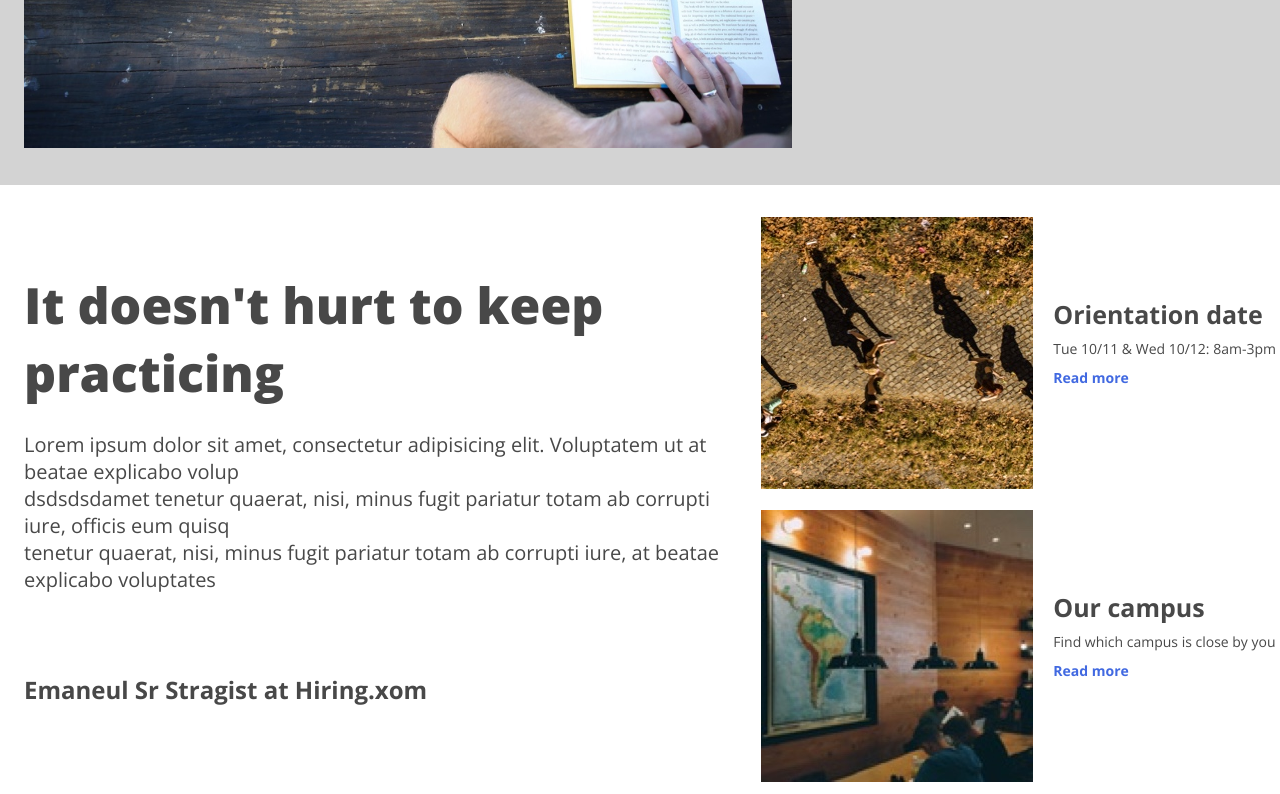
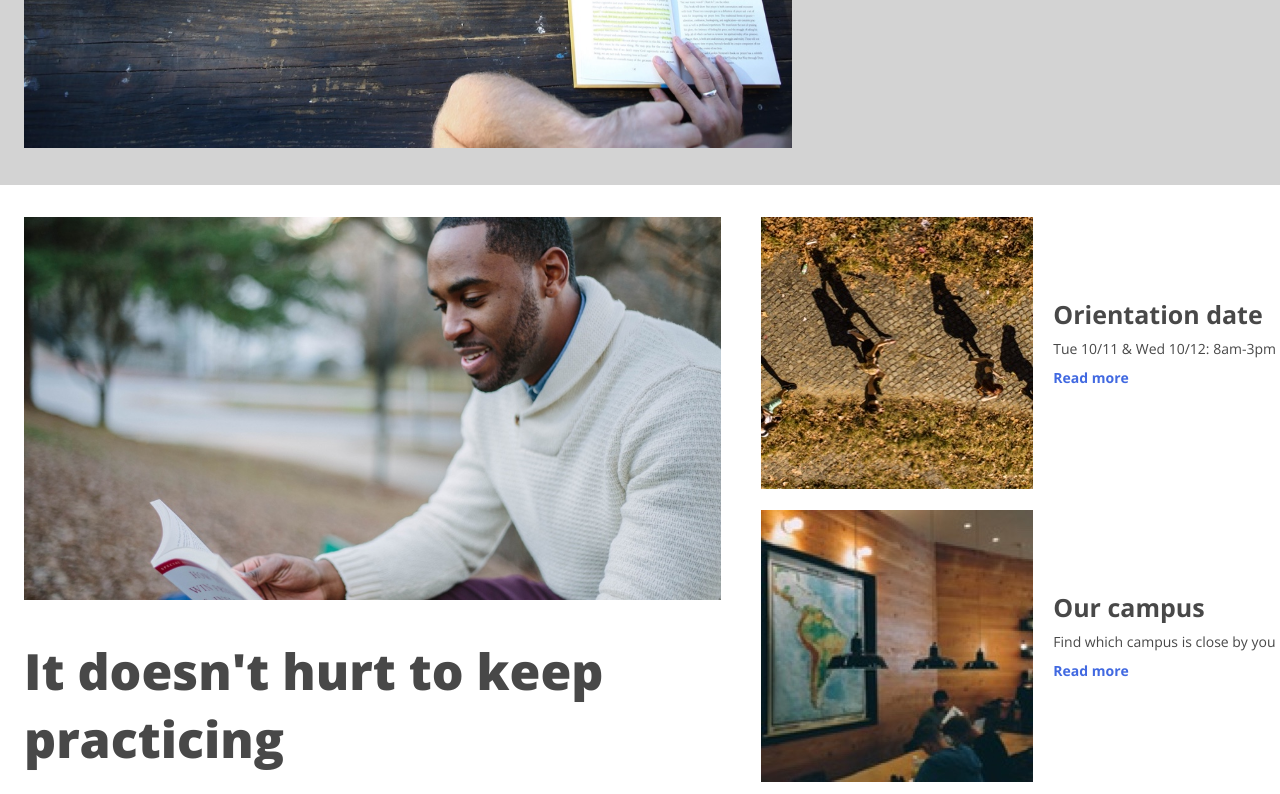
Before and after one commit to pirunluk/FindYourHat-test-javascript, a plain HTML site: page index.html in a window 1280 px wide. Shown: the part 588-1382 px from the top of the page. Drawn offline with nearby package versions, Linux system fonts and the light colour scheme; the site is published under a folder, as on GitHub Pages, so addresses that start at the root find nothing.

Commit message:
Update index.html

```diff
--- a/index.html
+++ b/index.html
@@ -49,7 +49,7 @@
     <div class="section2">
 
         <div class="detail-left">
-            <img src="/img/information-main.jpg" alt="">
+            <img src="img/information-main.jpg" alt="">
             <h1>It doesn't hurt to keep practicing</h1>
             <p>Lorem ipsum dolor sit amet, consectetur adipisicing elit. Voluptatem ut at beatae explicabo volup
             <br>dsdsdsdamet tenetur quaerat, nisi, minus fugit pariatur totam ab corrupti iure, officis eum quisq
```
